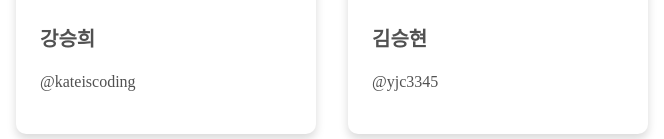
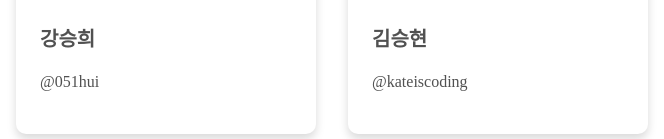
Before and after one commit to PI304/Beginner_Study, a website: page index.html in a window 1280 px wide. Shown: the part 813-952 px from the top of the page, 308-972 px from the left. Drawn offline with Linux system fonts and the light colour scheme.

Commit message:
fix: change text

```diff
--- a/index.html
+++ b/index.html
@@ -78,7 +78,7 @@
               </div>
               <div class="card-body">
                 <h2 class="card-title">강승희</h2>
-                <p class="card-intro">@kateiscoding</p>
+                <p class="card-intro">@051hui</p>
               </div>
             </a>
           </div>
@@ -89,7 +89,7 @@
               </div>
               <div class="card-body">
                 <h2 class="card-title">김승현</h2>
-                <p class="card-intro">@yjc3345</p>
+                <p class="card-intro">@kateiscoding</p>
               </div>
             </a>
           </div>
```
